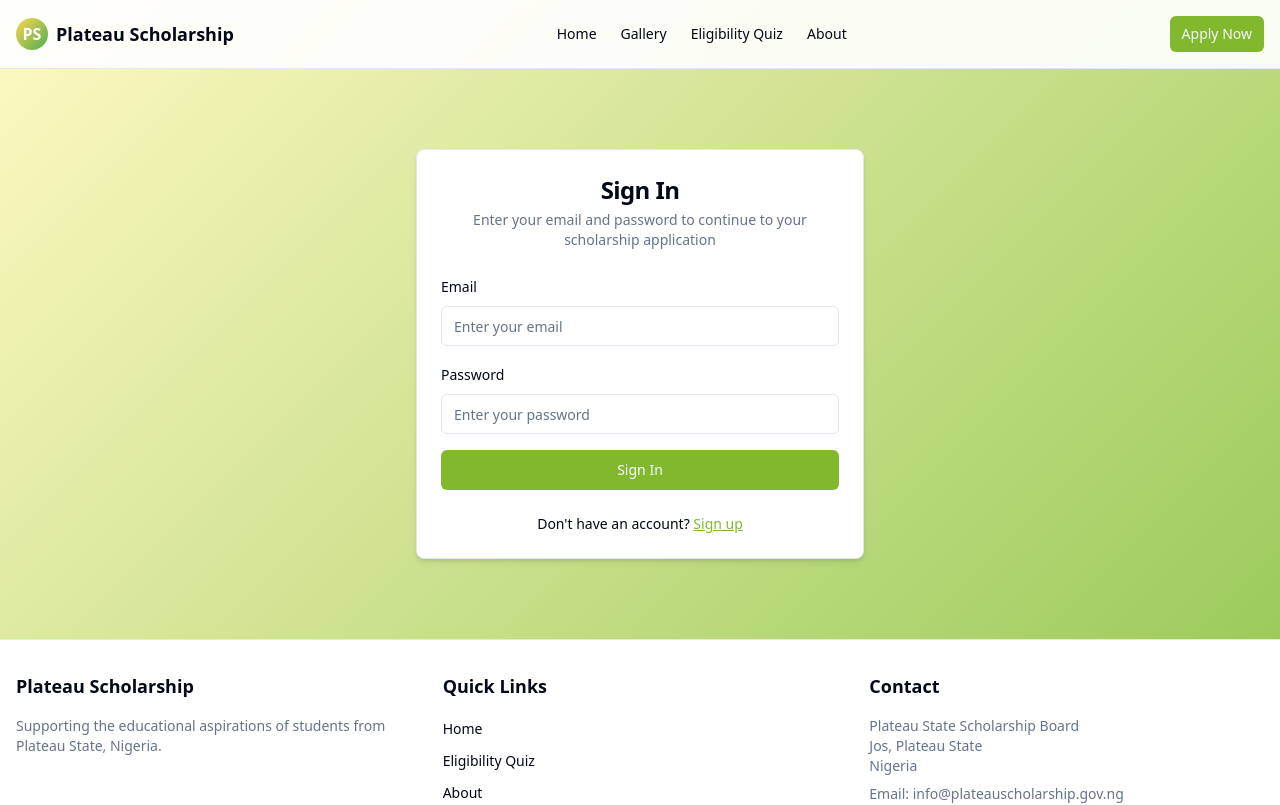
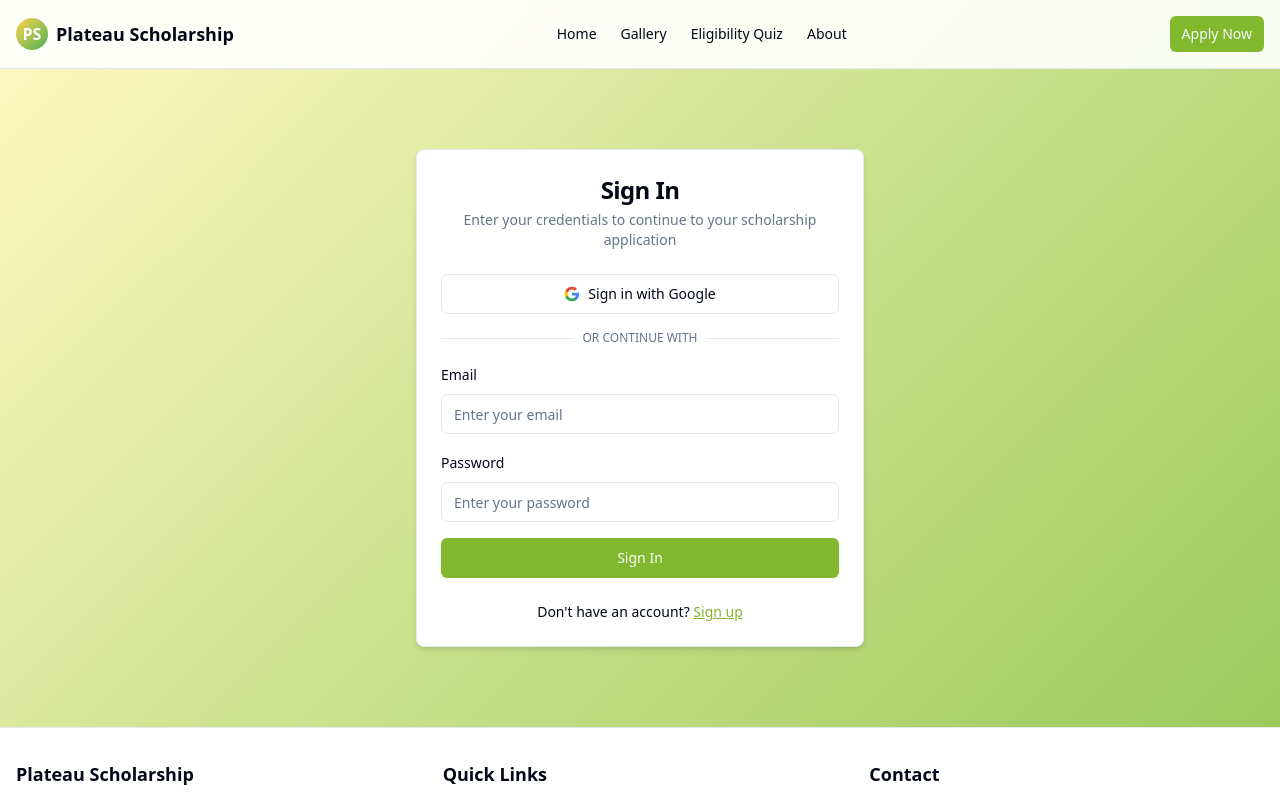
Before and after one commit to Unseanted/plateau-scholar-quiz-hub, a React (Vite) app: page /signin in a window 1280 px wide. Shown: the top 805 px of the page. Built offline with nearby package versions, Linux system fonts and the light colour scheme.

Commit message:
Integrate Google sign-in option
Adds Google sign-in functionality for student authentication before application.

```diff
--- a/src/pages/SignIn.tsx
+++ b/src/pages/SignIn.tsx
@@ -17,7 +17,9 @@ import {
 import { Input } from "@/components/ui/input";
 import { Button } from "@/components/ui/button";
 import { Card, CardContent, CardDescription, CardFooter, CardHeader, CardTitle } from "@/components/ui/card";
-import { loginUser } from "@/services/api";
+import { loginUser, loginWithGoogle } from "@/services/api";
+import { Separator } from "@/components/ui/separator";
+import { Github } from "lucide-react";
 
 const formSchema = z.object({
   email: z.string().email({ message: "Please enter a valid email address" }),
@@ -29,6 +31,7 @@ type FormValues = z.infer<typeof formSchema>;
 const SignIn = () => {
   const navigate = useNavigate();
   const [isLoading, setIsLoading] = useState(false);
+  const [isGoogleLoading, setIsGoogleLoading] = useState(false);
   const quizScore = sessionStorage.getItem("quizScore");
 
   // If no quiz score, redirect to quiz
@@ -65,6 +68,26 @@ const SignIn = () => {
     }
   };
 
+  const handleGoogleSignIn = async () => {
+    setIsGoogleLoading(true);
+    try {
+      const result = await loginWithGoogle();
+
+      if (result.success) {
+        toast.success("Google sign in successful");
+        // Store user data in session
+        sessionStorage.setItem("currentUser", JSON.stringify(result.user));
+        navigate("/application");
+      } else {
+        toast.error("Google sign in failed");
+      }
+    } catch (error) {
+      toast.error("An error occurred. Please try again.");
+    } finally {
+      setIsGoogleLoading(false);
+    }
+  };
+
   return (
     <MainLayout>
       <div className="max-w-md mx-auto py-12">
@@ -72,10 +95,54 @@ const SignIn = () => {
           <CardHeader className="space-y-1">
             <CardTitle className="text-2xl text-center">Sign In</CardTitle>
             <CardDescription className="text-center">
-              Enter your email and password to continue to your scholarship application
+              Enter your credentials to continue to your scholarship application
             </CardDescription>
           </CardHeader>
-          <CardContent>
+          <CardContent className="space-y-4">
+            <Button
+              variant="outline"
+              className="w-full flex items-center justify-center gap-2"
+              onClick={handleGoogleSignIn}
+              disabled={isGoogleLoading}
+            >
+              {isGoogleLoading ? (
+                "Signing in..."
+              ) : (
+                <>
+                  <svg viewBox="0 0 24 24" className="h-5 w-5" aria-hidden="true">
+                    <path
+                      d="M22.56 12.25c0-.78-.07-1.53-.2-2.25H12v4.26h5.92c-.26 1.37-1.04 2.53-2.21 3.31v2.77h3.57c2.08-1.92 3.28-4.74 3.28-8.09z"
+                      fill="#4285F4"
+                    />
+                    <path
+                      d="M12 23c2.97 0 5.46-.98 7.28-2.66l-3.57-2.77c-.98.66-2.23 1.06-3.71 1.06-2.86 0-5.29-1.93-6.16-4.53H2.18v2.84C3.99 20.53 7.7 23 12 23z"
+                      fill="#34A853"
+                    />
+                    <path
+                      d="M5.84 14.09c-.22-.66-.35-1.36-.35-2.09s.13-1.43.35-2.09V7.07H2.18C1.43 8.55 1 10.22 1 12s.43 3.45 1.18 4.93l2.85-2.22.81-.62z"
+                      fill="#FBBC05"
+                    />
+                    <path
+                      d="M12 5.38c1.62 0 3.06.56 4.21 1.64l3.15-3.15C17.45 2.09 14.97 1 12 1 7.7 1 3.99 3.47 2.18 7.07l3.66 2.84c.87-2.6 3.3-4.53 6.16-4.53z"
+                      fill="#EA4335"
+                    />
+                  </svg>
+                  Sign in with Google
+                </>
+              )}
+            </Button>
+
+            <div className="relative">
+              <div className="absolute inset-0 flex items-center">
+                <Separator className="w-full" />
+              </div>
+              <div className="relative flex justify-center text-xs uppercase">
+                <span className="bg-background px-2 text-muted-foreground">
+                  Or continue with
+                </span>
+              </div>
+            </div>
+
             <Form {...form}>
               <form onSubmit={form.handleSubmit(onSubmit)} className="space-y-4">
                 <FormField
--- a/src/pages/SignUp.tsx
+++ b/src/pages/SignUp.tsx
@@ -17,7 +17,8 @@ import {
 import { Input } from "@/components/ui/input";
 import { Button } from "@/components/ui/button";
 import { Card, CardContent, CardDescription, CardFooter, CardHeader, CardTitle } from "@/components/ui/card";
-import { registerUser } from "@/services/api";
+import { registerUser, loginWithGoogle } from "@/services/api";
+import { Separator } from "@/components/ui/separator";
 
 const formSchema = z.object({
   name: z.string().min(2, { message: "Name must be at least 2 characters" }),
@@ -34,6 +35,7 @@ type FormValues = z.infer<typeof formSchema>;
 const SignUp = () => {
   const navigate = useNavigate();
   const [isLoading, setIsLoading] = useState(false);
+  const [isGoogleLoading, setIsGoogleLoading] = useState(false);
   const quizScore = sessionStorage.getItem("quizScore");
 
   // If no quiz score, redirect to quiz
@@ -72,6 +74,26 @@ const SignUp = () => {
     }
   };
 
+  const handleGoogleSignUp = async () => {
+    setIsGoogleLoading(true);
+    try {
+      const result = await loginWithGoogle();
+
+      if (result.success) {
+        toast.success("Google sign up successful");
+        // Store user data in session
+        sessionStorage.setItem("currentUser", JSON.stringify(result.user));
+        navigate("/application");
+      } else {
+        toast.error("Google sign up failed");
+      }
+    } catch (error) {
+      toast.error("An error occurred. Please try again.");
+    } finally {
+      setIsGoogleLoading(false);
+    }
+  };
+
   return (
     <MainLayout>
       <div className="max-w-md mx-auto py-12">
@@ -82,7 +104,51 @@ const SignUp = () => {
               Register to continue with your scholarship application
             </CardDescription>
           </CardHeader>
-          <CardContent>
+          <CardContent className="space-y-4">
+            <Button
+              variant="outline"
+              className="w-full flex items-center justify-center gap-2"
+              onClick={handleGoogleSignUp}
+              disabled={isGoogleLoading}
+            >
+              {isGoogleLoading ? (
+                "Signing up..."
+              ) : (
+                <>
+                  <svg viewBox="0 0 24 24" className="h-5 w-5" aria-hidden="true">
+                    <path
+                      d="M22.56 12.25c0-.78-.07-1.53-.2-2.25H12v4.26h5.92c-.26 1.37-1.04 2.53-2.21 3.31v2.77h3.57c2.08-1.92 3.28-4.74 3.28-8.09z"
+                      fill="#4285F4"
+                    />
+                    <path
+                      d="M12 23c2.97 0 5.46-.98 7.28-2.66l-3.57-2.77c-.98.66-2.23 1.06-3.71 1.06-2.86 0-5.29-1.93-6.16-4.53H2.18v2.84C3.99 20.53 7.7 23 12 23z"
+                      fill="#34A853"
+                    />
+                    <path
+                      d="M5.84 14.09c-.22-.66-.35-1.36-.35-2.09s.13-1.43.35-2.09V7.07H2.18C1.43 8.55 1 10.22 1 12s.43 3.45 1.18 4.93l2.85-2.22.81-.62z"
+                      fill="#FBBC05"
+                    />
+                    <path
+                      d="M12 5.38c1.62 0 3.06.56 4.21 1.64l3.15-3.15C17.45 2.09 14.97 1 12 1 7.7 1 3.99 3.47 2.18 7.07l3.66 2.84c.87-2.6 3.3-4.53 6.16-4.53z"
+                      fill="#EA4335"
+                    />
+                  </svg>
+                  Sign up with Google
+                </>
+              )}
+            </Button>
+
+            <div className="relative">
+              <div className="absolute inset-0 flex items-center">
+                <Separator className="w-full" />
+              </div>
+              <div className="relative flex justify-center text-xs uppercase">
+                <span className="bg-background px-2 text-muted-foreground">
+                  Or continue with
+                </span>
+              </div>
+            </div>
+
             <Form {...form}>
               <form onSubmit={form.handleSubmit(onSubmit)} className="space-y-4">
                 <FormField
--- a/src/services/api.ts
+++ b/src/services/api.ts
@@ -1,4 +1,3 @@
-
 import { ApplicationForm, User } from "../types";
 
 // Mock API functions that would be replaced with actual API calls
@@ -98,6 +97,29 @@ export const loginUser = async (email: string, password: string): Promise<{ succ
   return { success: true, user };
 };
 
+// Google Auth API
+export const loginWithGoogle = async (): Promise<{ success: boolean; user?: User }> => {
+  await delay(800);
+
+  // In a real app, this would handle Google OAuth flow
+  // For mock purposes, we'll create a user with Google info
+  const googleUser: User = {
+    id: `google_${Math.floor(Math.random() * 1000000)}`,
+    email: `user${Math.floor(Math.random() * 10000)}@gmail.com`,
+    name: `Google User ${Math.floor(Math.random() * 1000)}`,
+    role: "viewer",
+    authProvider: "google",
+    createdAt: new Date().toISOString(),
+  };
+
+  // Get existing users or create new array
+  const existingUsers = JSON.parse(localStorage.getItem("users") || "[]");
+  existingUsers.push(googleUser);
+  localStorage.setItem("users", JSON.stringify(existingUsers));
+
+  return { success: true, user: googleUser };
+};
+
 // Admin Auth API
 export const loginAdmin = async (email: string, password: string): Promise<{ success: boolean; user?: User }> => {
   await delay(800);
--- a/src/types/index.ts
+++ b/src/types/index.ts
@@ -1,4 +1,3 @@
-
 export type LGA =
   | "Barkin Ladi"
   | "Bassa"
@@ -51,9 +50,10 @@ export interface ApplicationForm {
 export interface User {
   id: string;
   email: string;
+  name: string;
   role: "admin" | "manager" | "viewer";
-  name: string;
-  createdAt: Date | string;
+  authProvider?: "email" | "google"; // Added authProvider field
+  createdAt: string;
 }
 
 export interface StudentProfile extends ApplicationForm {
```
